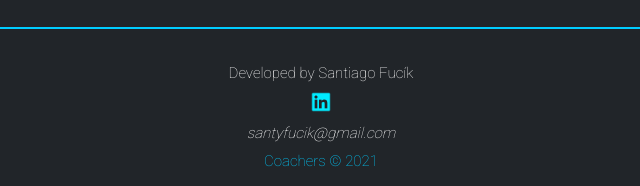
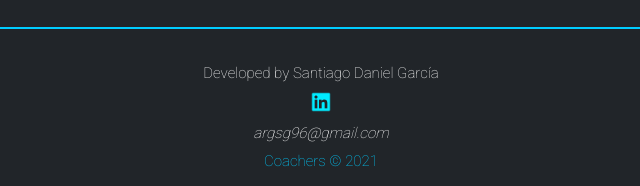
Before and after one commit to santiagodg96/Coachers, a plain HTML site: page index.html in a window 1280 px wide. Shown: the part 3774-3960 px from the top of the page, 319-959 px from the left. Drawn offline with nearby package versions, Linux system fonts and the light colour scheme; a web font is replaced by a local one.

Commit message:
Update index.html

```diff
--- a/index.html
+++ b/index.html
@@ -213,9 +213,9 @@
         <h3 class = "footer-correo"> coachers-wework@gmail.com </h2>
       </div>
       <div class="col-md-6 text-center bg-dark">
-        <h3 class="footer-autor">Developed by Santiago Fucík</h3>
+        <h3 class="footer-autor">Developed by Santiago Daniel García</h3>
       <a href="https://www.linkedin.com/in/santiagodg96"target="_blank"  ><img src="../Coachers/Elementos/linkedin2.png" alt="Fucik"/></a>
-      <h3 class="footer-autor-email">santyfucik@gmail.com</h3>
+      <h3 class="footer-autor-email">argsg96@gmail.com</h3>
       <h3 class="footer-derechos">Coachers © 2021</h3>
       </div>
       <div class="col-md-3 text-center bg-dark">
```
